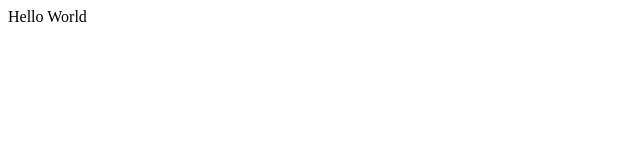
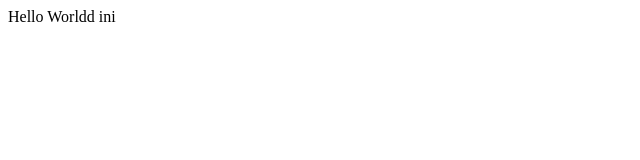
Before and after one commit to Muflih25/TugasPrak4_60900121057_Muflih-RAmadhan, a plain HTML site: page index.html in a window 1280 px wide. Shown: the full height of the page, 0-640 px from the left. Drawn offline with Linux system fonts and the light colour scheme.

```diff
--- a/index.html
+++ b/index.html
@@ -8,6 +8,7 @@
 
 <body>
 
-Hello World
+Hello Worldd
+ini
 
 </body>
```
